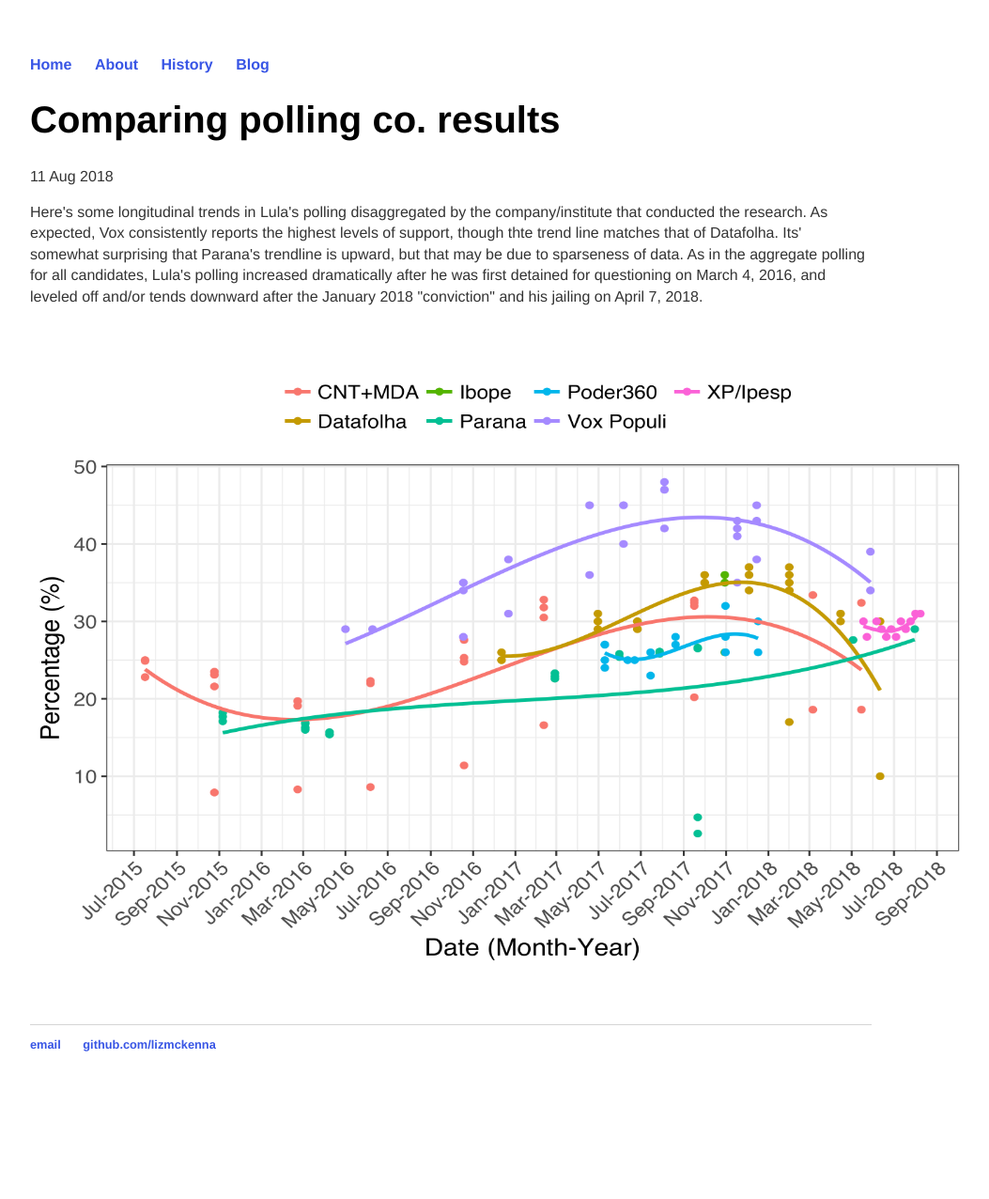
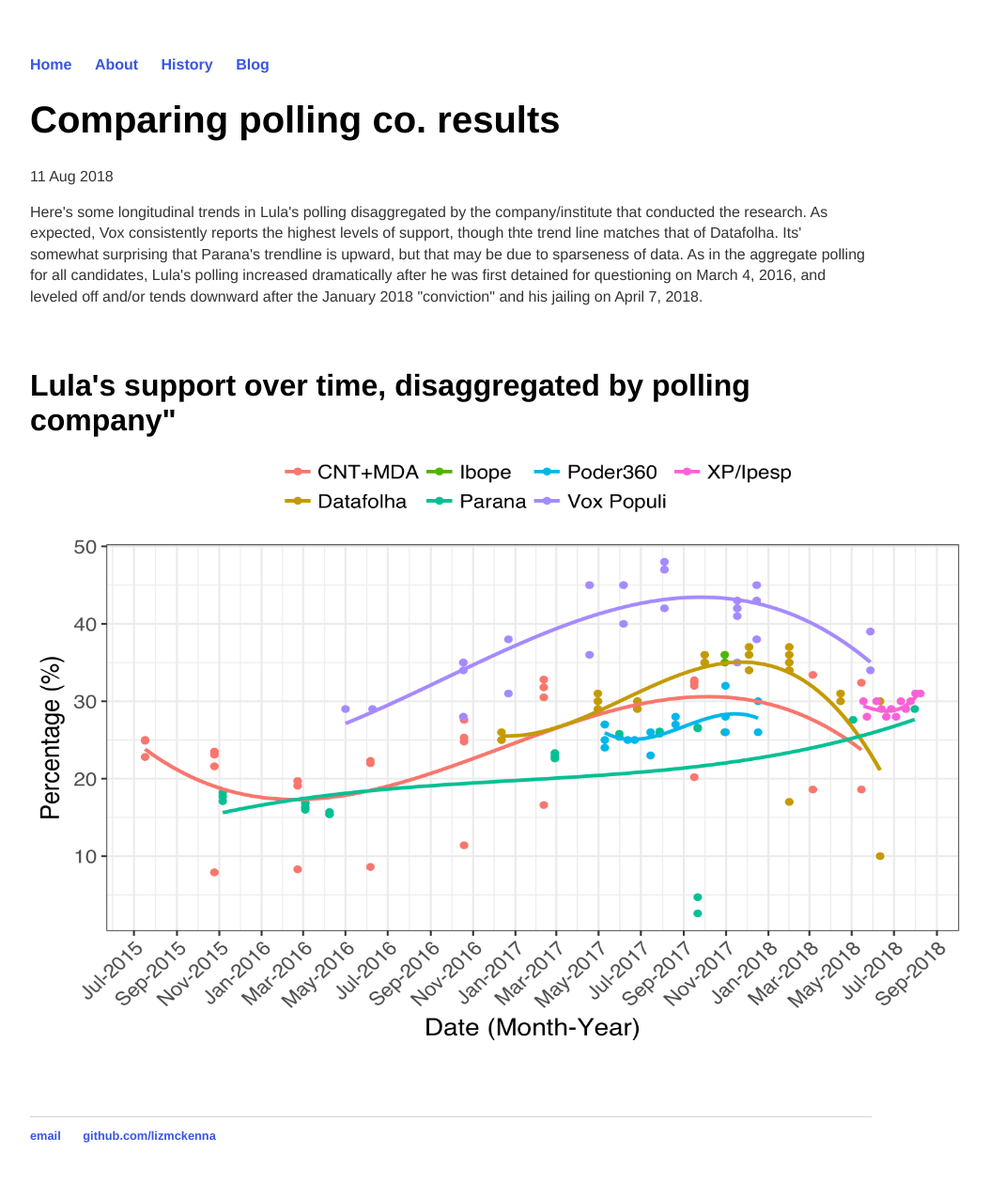
Before and after one commit to lizmckenna/elizabethmckenna.org, a Jekyll site: the page built from _posts/2018-08-11-polling-biases.md, in a window 1280 px wide. Shown: the whole page at 94% size, without its empty margins (160-1213 px from the left). Built offline with Jekyll 4.4.1, drawn with Linux system fonts in a browser that asks for light colours; before the commit the page ends 1179 px from its top, so only the background shows below that.

Commit message:
Update 2018-08-11-polling-biases.md

```diff
--- a/_posts/2018-08-11-polling-biases.md
+++ b/_posts/2018-08-11-polling-biases.md
@@ -5,6 +5,7 @@ date: 2018-08-11
 ---
 <p> Here's some longitudinal trends in Lula's polling disaggregated by the company/institute that conducted the research. As expected, Vox consistently reports the highest levels of support, though thte trend line matches that of Datafolha. Its' somewhat surprising that Parana's trendline is upward, but that may be due to sparseness of data. As in the aggregate polling for all candidates, Lula's polling increased dramatically after he was first detained for questioning on March 4, 2016, and leveled off and/or tends downward after the January 2018 "conviction" and his jailing on April 7, 2018. </p>
 <br>
+<h2>Lula's support over time, disaggregated by polling company"
  <center>
 <img src="/images/poll-co-comparisons.png" alt="HTML5 Icon" style="width:1000px;height:650px;">
 	</center>
```
